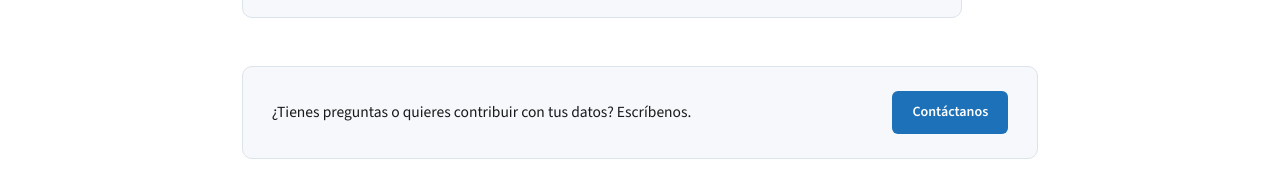
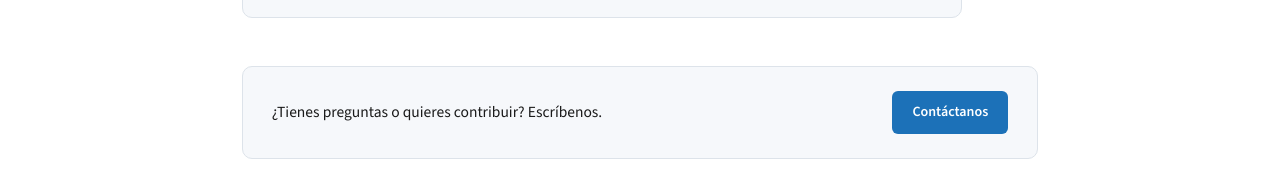
Before and after one commit to colombian-sounds/amphibians, a plain HTML site: page unete.html in a window 1280 px wide. Shown: the part 2492-2682 px from the top of the page. Drawn offline with nearby package versions, Linux system fonts and the light colour scheme.

Commit message:
Update unete.html

```diff
--- a/unete.html
+++ b/unete.html
@@ -263,7 +263,7 @@
       </div>
 
       <div class="cta-block">
-        <p class="cta-text">¿Tienes preguntas o quieres contribuir con tus datos? Escríbenos.</p>
+        <p class="cta-text">¿Tienes preguntas o quieres contribuir? Escríbenos.</p>
         <a href="mailto:juanm.daza@udea.edu.co" class="cta-btn">Contáctanos</a>
       </div>
 
```
